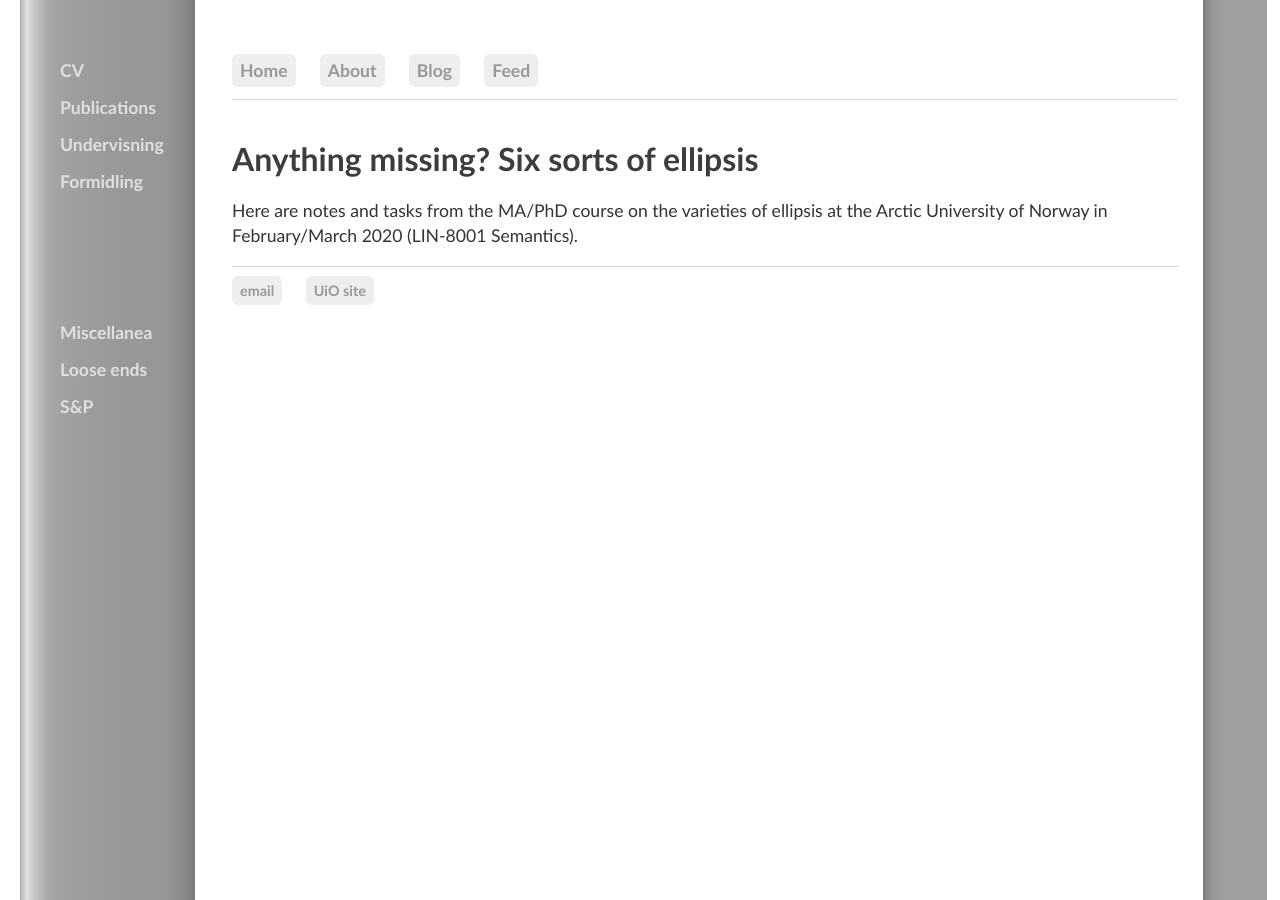
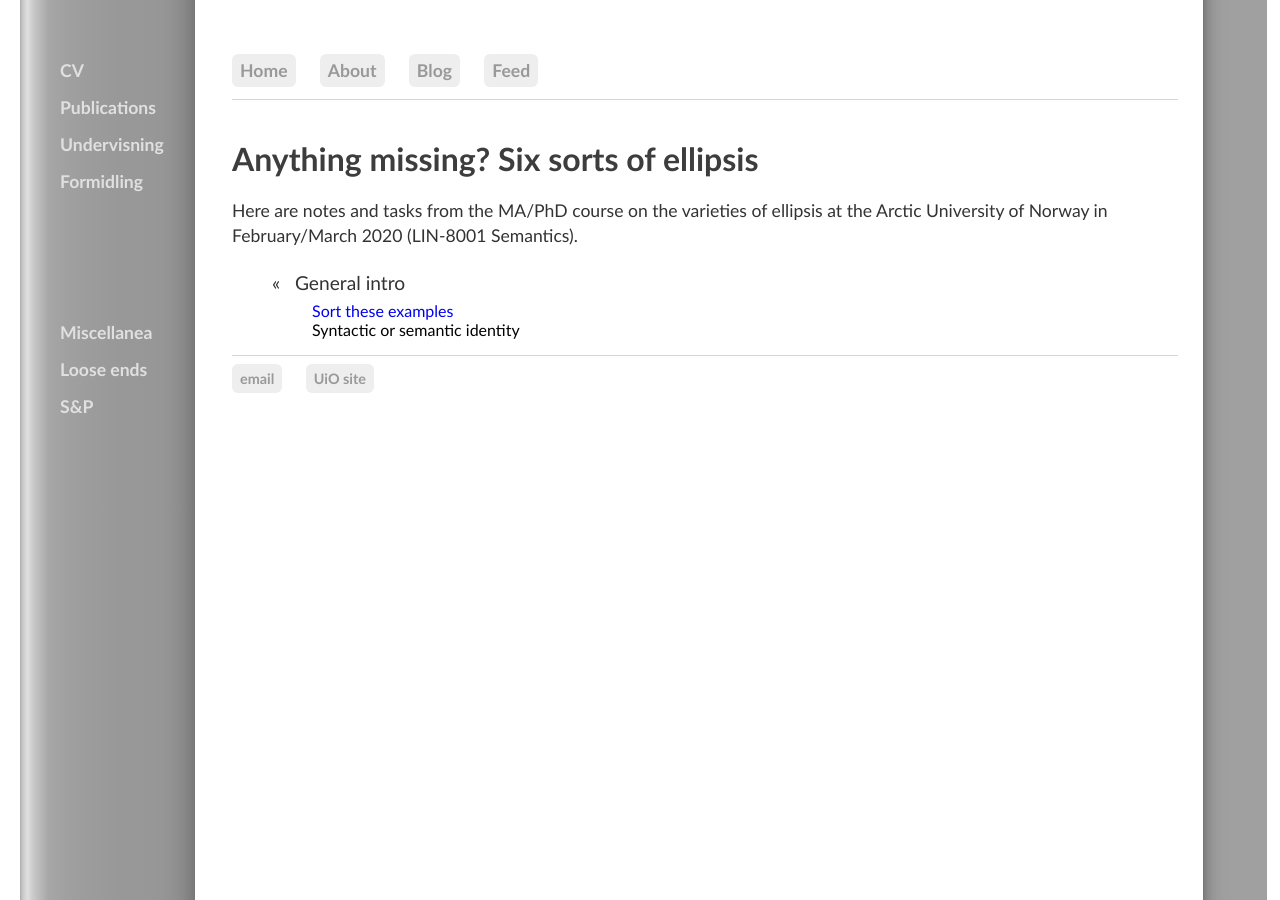
Before and after one commit to kjelljs/kjelljs.github.io, a Jekyll site: the page built from courses/ellipsis/index.html, in a window 1280 px wide. Built offline with Jekyll 4.4.1, drawn with Linux system fonts in a browser that asks for light colours.

Commit message:
Update index.html

```diff
--- a/courses/ellipsis/index.html
+++ b/courses/ellipsis/index.html
@@ -6,3 +6,7 @@ title: "Anything missing? Six sorts of ellipsis"
 
 <div class="ingress">
   <p>Here are notes and tasks from the MA/PhD course on the varieties of ellipsis at the Arctic University of Norway in February/March 2020 (LIN-8001 Semantics).</p></div>
+
+<ul><li id="blogposts">&laquo; &nbsp; General intro</li><ul><li><a href="/courses/ellipsis/consider.html">Sort these examples</a></li><li>Syntactic or semantic identity</li></ul>
+
+</ul>
```
